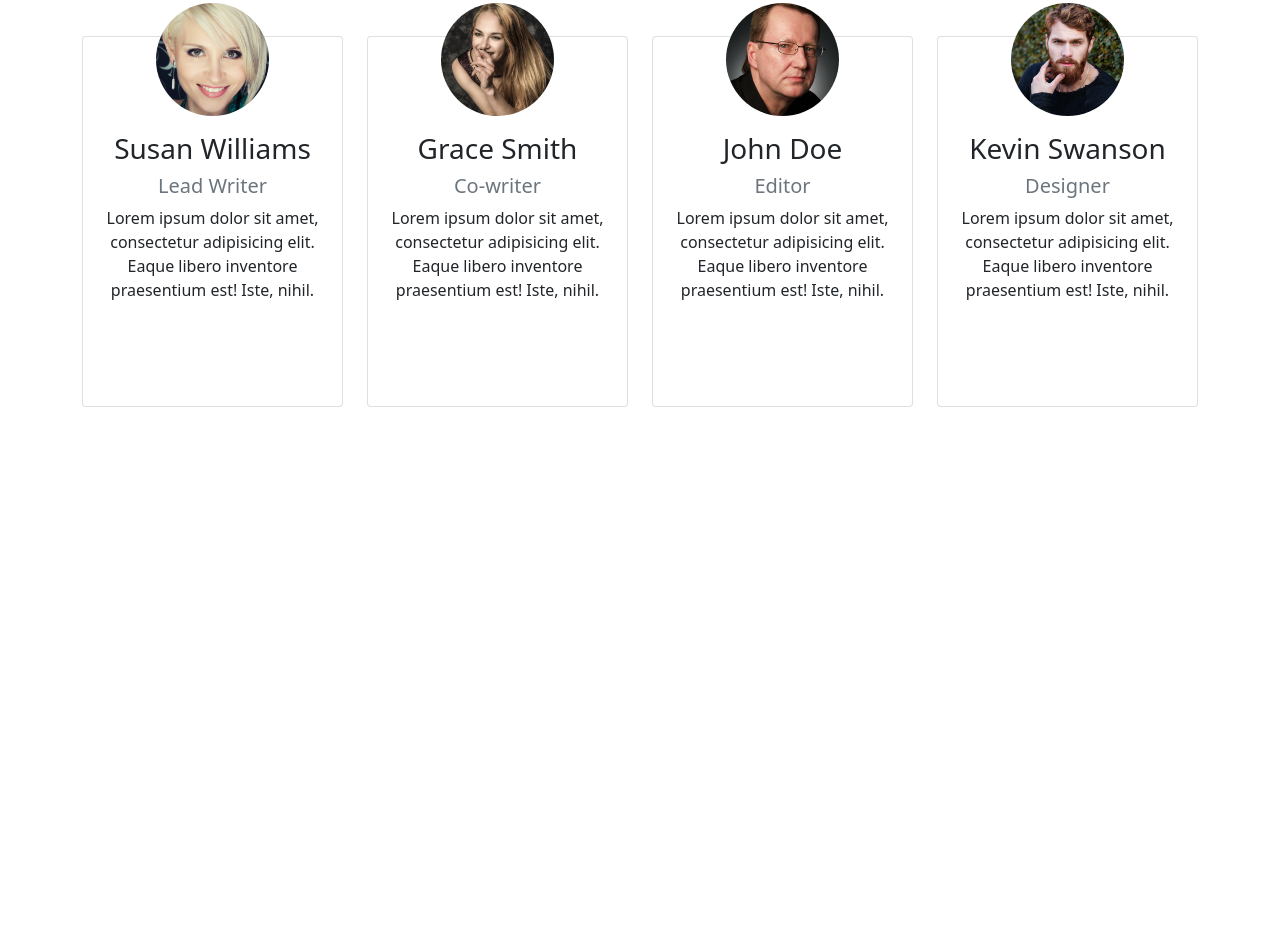
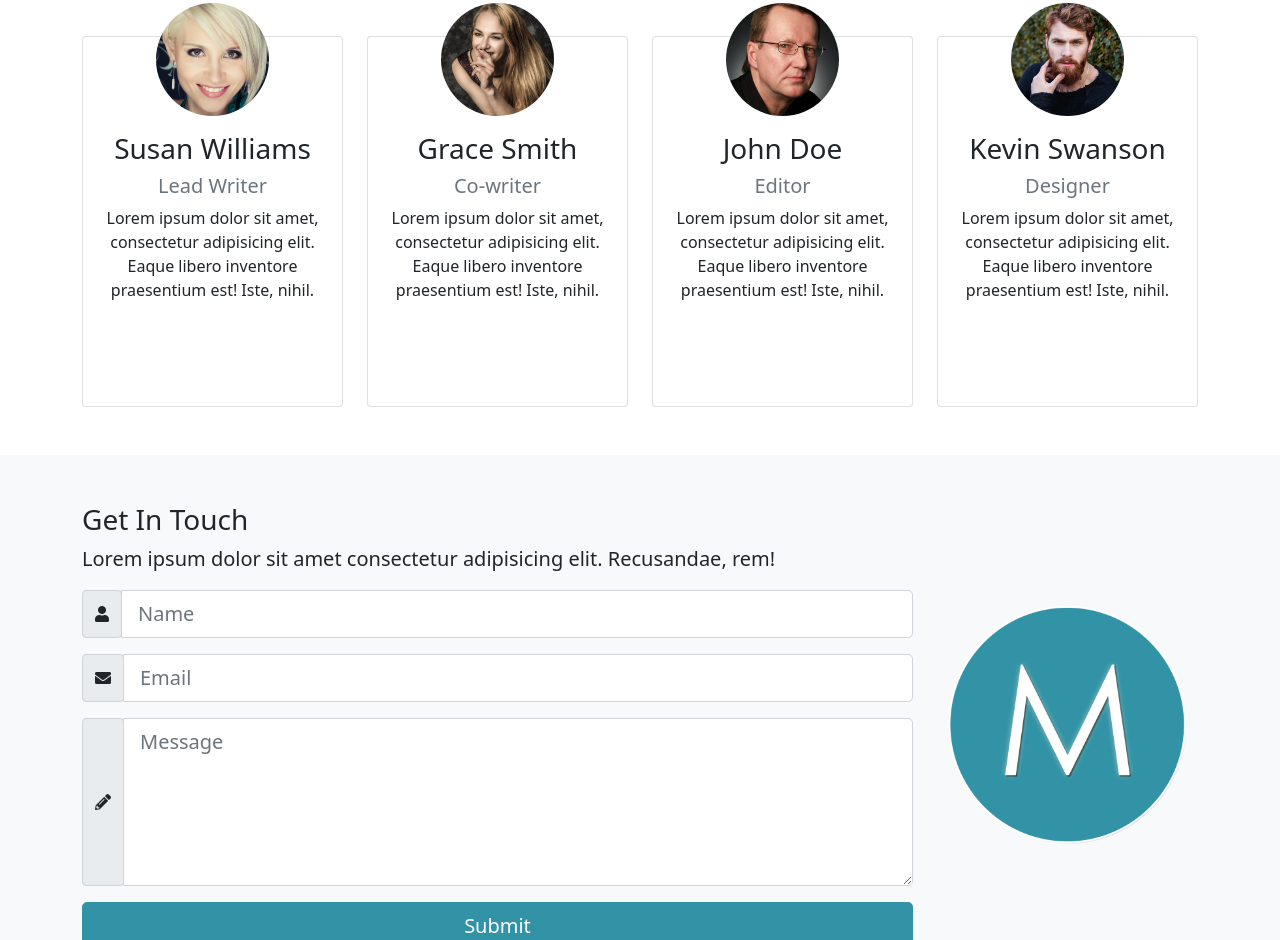
Before and after one commit to sarahalyahya/mizuxe-ex, a plain HTML site: page index.html in a window 1280 px wide. Shown: the part 1860-2800 px from the top of the page. Before the commit the page ends 2315 px from the top, so only its background shows below. Drawn offline with nearby package versions, Linux system fonts and the light colour scheme.

Commit message:
finalized mizuxe theme

```diff
--- a/index.html
+++ b/index.html
@@ -14,9 +14,12 @@
     <link rel="stylesheet" href="css/style.css" />
     <title>Bootstrap Theme</title>
   </head>
-  <body>
+  <body id="home" data-spyr="scroll" data-target="#main-nav">
     <!-- Nav -->
-    <nav class="navbar navbar-expand-md navbar-light fixed-top py-4">
+    <nav
+      class="navbar navbar-expand-md navbar-light fixed-top py-4"
+      id="main-nav"
+    >
       <div class="container">
         <a href="#home" class="navbar-brand">
           <img src="imgs/mlogo.png" width="50" height="50" alt="" />
@@ -388,6 +391,68 @@
         </div>
       </div>
     </section>
+    <!-- Contact -->
+    <section id="contact" class="bg-light py-5">
+      <div class="container">
+        <div class="row">
+          <div class="col-lg-9">
+            <h3>Get In Touch</h3>
+            <p class="lead">
+              Lorem ipsum dolor sit amet consectetur adipisicing elit.
+              Recusandae, rem!
+            </p>
+            <form>
+              <div class="input-group input-group-lg mb-3">
+                <div class="input-group-prepend">
+                  <span class="input-group-text icon">
+                    <i class="fas fa-user"></i>
+                  </span>
+                </div>
+                <input type="text" class="form-control" placeholder="Name" />
+              </div>
+              <div class="input-group input-group-lg mb-3">
+                <div class="input-group-prepend">
+                  <span class="input-group-text icon">
+                    <i class="fas fa-envelope"></i>
+                  </span>
+                </div>
+                <input type="email" class="form-control" placeholder="Email" />
+              </div>
+              <div class="input-group input-group-lg mb-3">
+                <div class="input-group-prepend">
+                  <span class="input-group-text icon">
+                    <i class="fas fa-pencil-alt"></i>
+                  </span>
+                </div>
+                <textarea
+                  class="form-control"
+                  placeholder="Message"
+                  rows="5"
+                ></textarea>
+              </div>
+              <input
+                type="submit"
+                value="Submit"
+                class="btn btn-primary text-white col-12 btn-lg"
+              />
+            </form>
+          </div>
+          <div class="col-lg-3 align-self-center">
+            <img src="imgs/mlogo.png" alt="" class="img-fluid" />
+          </div>
+        </div>
+      </div>
+    </section>
+    <!-- Footer -->
+    <footer id="main-footer" class="py-5 bg-primary text-white">
+      <div class="container">
+        <div class="row text-center">
+          <div class="col-md-6 ms-auto">
+            <p class="lead">Copyright &copy; <span id="year"></span></p>
+          </div>
+        </div>
+      </div>
+    </footer>
   </body>
   <script
     src="https://code.jquery.com/jquery-3.3.1.min.js"
@@ -407,5 +472,32 @@
   <script>
     //Get the current year for the copyright
     $("#year").text(new Date().getFullYear());
+
+    //init Scrollspy
+    $("body").scrollspy({ target: "#main-nav" });
+
+    //Smooth Scrolling
+    $("#main-nav a").on("click", function (e) {
+      // Check for a hash value
+      if (this.hash !== "") {
+        // Prevent default behavior
+        e.preventDefault();
+
+        // Store hash
+        const hash = this.hash;
+
+        // Animate smooth scroll
+        $("html, body").animate(
+          {
+            scrollTop: $(hash).offset().top,
+          },
+          900,
+          function () {
+            // Add hash to URL after scroll
+            window.location.hash = hash;
+          }
+        );
+      }
+    });
   </script>
 </html>
--- a/style.scss
+++ b/style.scss
@@ -57,6 +57,10 @@ body {
   align-items: center;
 }
 
+.icon {
+  height: 100%;
+}
+
 @media (max-width: 768px) {
   #showcase {
     min-height: 500px;
```
Also changed, not shown: css/style.css.
